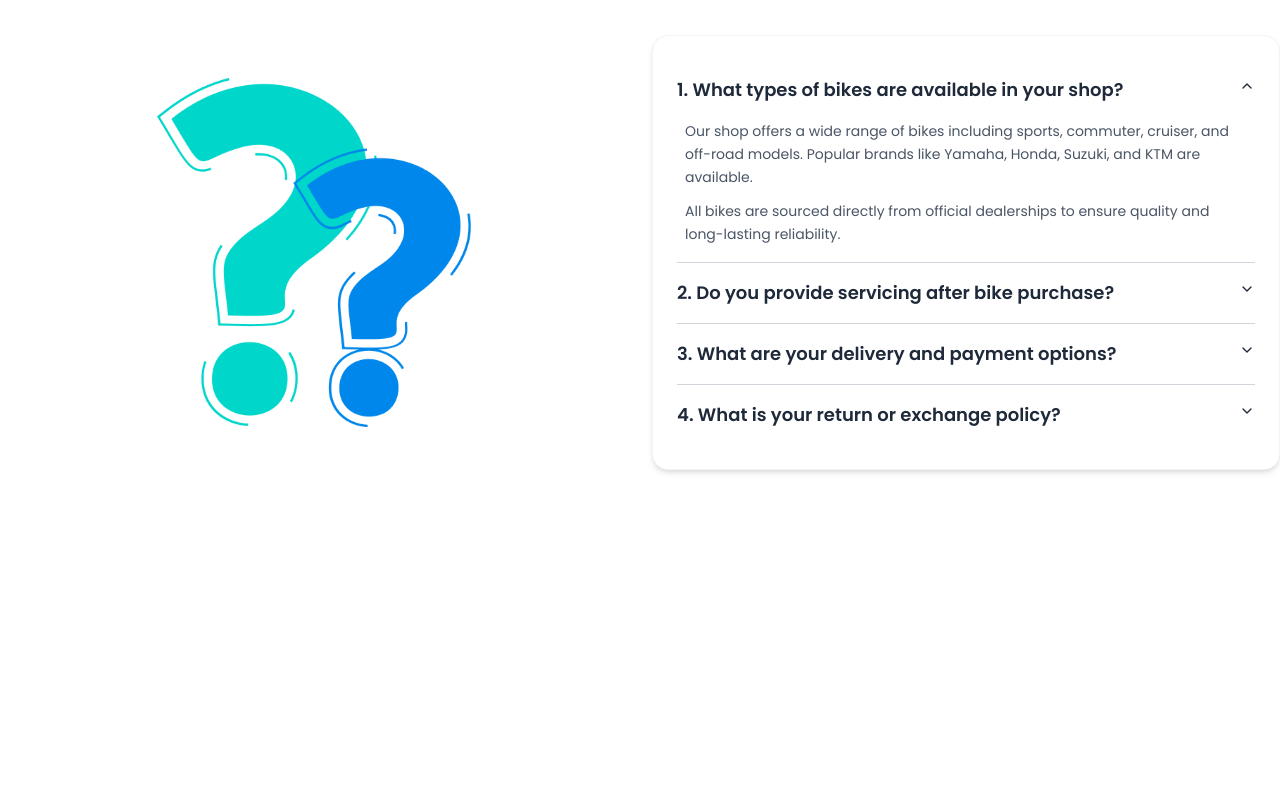
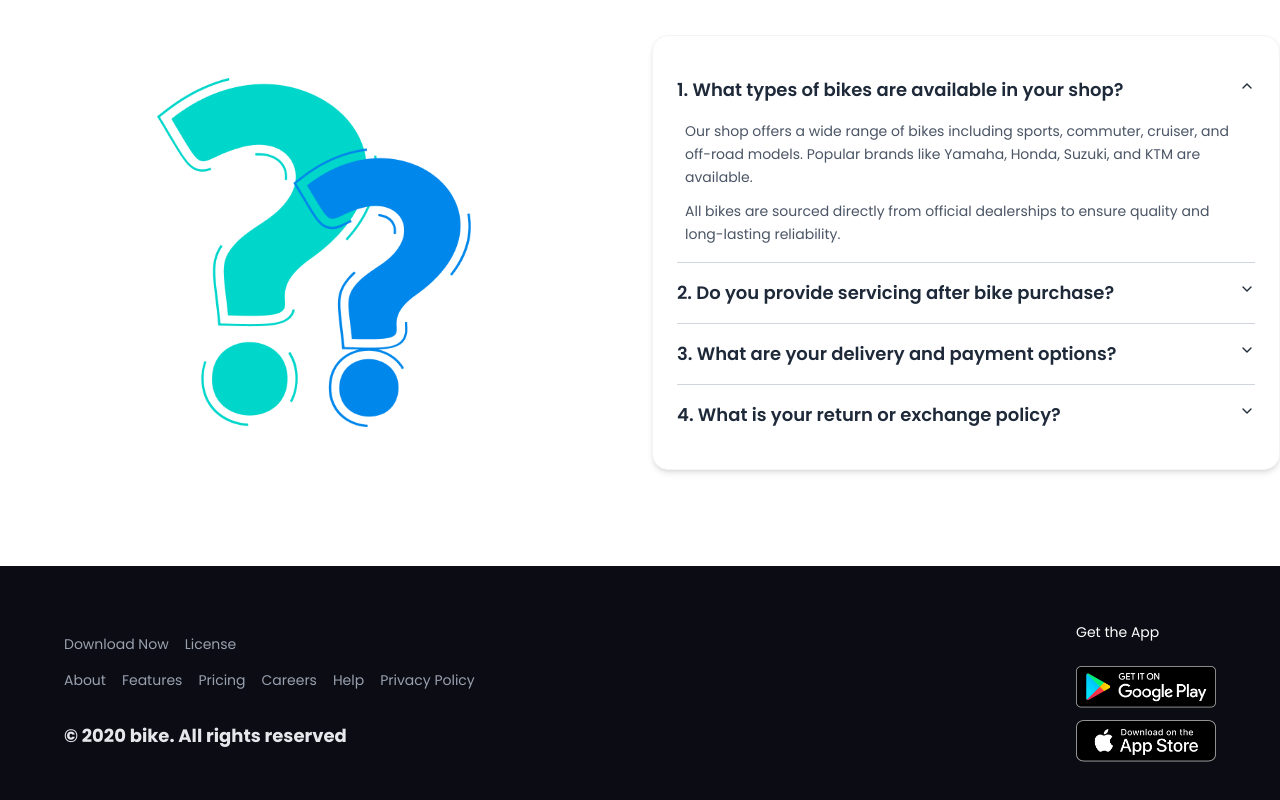
Before and after one commit to khalidhossain5000/biker-zone-next-js-project, a Next.js app: page / in a window 1280 px wide. Shown: the part 1610-2410 px from the top of the page. Before the commit the page ends 2176 px from the top, so only its background shows below. Built offline with nearby package versions, Linux system fonts and the light colour scheme; no server answers; the database is empty.

Commit message:
footer added

```diff
--- a/app/(main)/layout.js
+++ b/app/(main)/layout.js
@@ -1,3 +1,4 @@
+import Footer from "@/components/(Global)/Footer/footer";
 import NavBar from "@/components/(Global)/HomeNav/NavBar/NavBar";
 
 export default function MainLayout({children}){
@@ -7,6 +8,9 @@ return(
         <main>
             {children}
         </main>
+        <footer>
+            <Footer/>
+        </footer>
     </section>
 )
 }
--- /dev/null
+++ b/components/(Global)/Footer/footer.jsx
@@ -0,0 +1,92 @@
+"use client";
+
+import React from "react";
+import Link from "next/link";
+import Image from "next/image";
+import play from '../../../assets/others/android.png'
+import ios from '../../../assets/others/ios.png'
+const Footer = () => {
+  // 🔹 Footer menu arrays
+  const topLinks = [
+    { name: "Download Now", href: "#" },
+    { name: "License", href: "#" },
+  ];
+
+  const menuLinks = [
+    { name: "About", href: "#" },
+    { name: "Features", href: "#" },
+    { name: "Pricing", href: "#" },
+    { name: "Careers", href: "#" },
+    { name: "Help", href: "#" },
+    { name: "Privacy Policy", href: "#" },
+  ];
+
+  return (
+    <footer className="w-full bg-[#0B0C14] text-gray-400 py-10 xl:py-14 px-6 md:px-16 ">
+      <div className="container mx-auto flex flex-col md:flex-row justify-between items-start md:items-center gap-8">
+
+        {/* ===== Left Section ===== */}
+        <div className="flex flex-col space-y-4">
+          {/* Top Links */}
+          <div className="flex flex-wrap gap-4 text-sm">
+            {topLinks.map((link) => (
+              <Link
+                key={link.name}
+                href={link.href}
+                className="hover:text-white transition-colors"
+              >
+                {link.name}
+              </Link>
+            ))}
+          </div>
+
+          {/* Menu Links */}
+          <div className="flex flex-wrap gap-4 text-sm">
+            {menuLinks.map((link) => (
+              <Link
+                key={link.name}
+                href={link.href}
+                className="hover:text-white transition-colors"
+              >
+                {link.name}
+              </Link>
+            ))}
+          </div>
+
+          {/* Copyright */}
+          <p className="text-lg font-bold text-gray-200 mt-4">
+            © 2020 bike. All rights reserved
+          </p>
+        </div>
+
+        {/* ===== Right Section ===== */}
+        <div className="flex flex-col space-y-3">
+          <h3 className="text-sm text-white font-medium">Get the App</h3>
+          <div className="">
+            {/* Replace these with your actual image paths */}
+            <Link href="#">
+              <Image
+                src={play}
+                alt="Download on the App Store"
+                width={140}
+                height={40}
+                className="cursor-pointer hover:opacity-90 transition-opacity py-3"
+              />
+            </Link>
+            <Link href="#">
+              <Image
+                src={ios}
+                alt="Get it on Google Play"
+                width={140}
+                height={40}
+                className="cursor-pointer hover:opacity-90 transition-opacity"
+              />
+            </Link>
+          </div>
+        </div>
+      </div>
+    </footer>
+  );
+};
+
+export default Footer;
```
